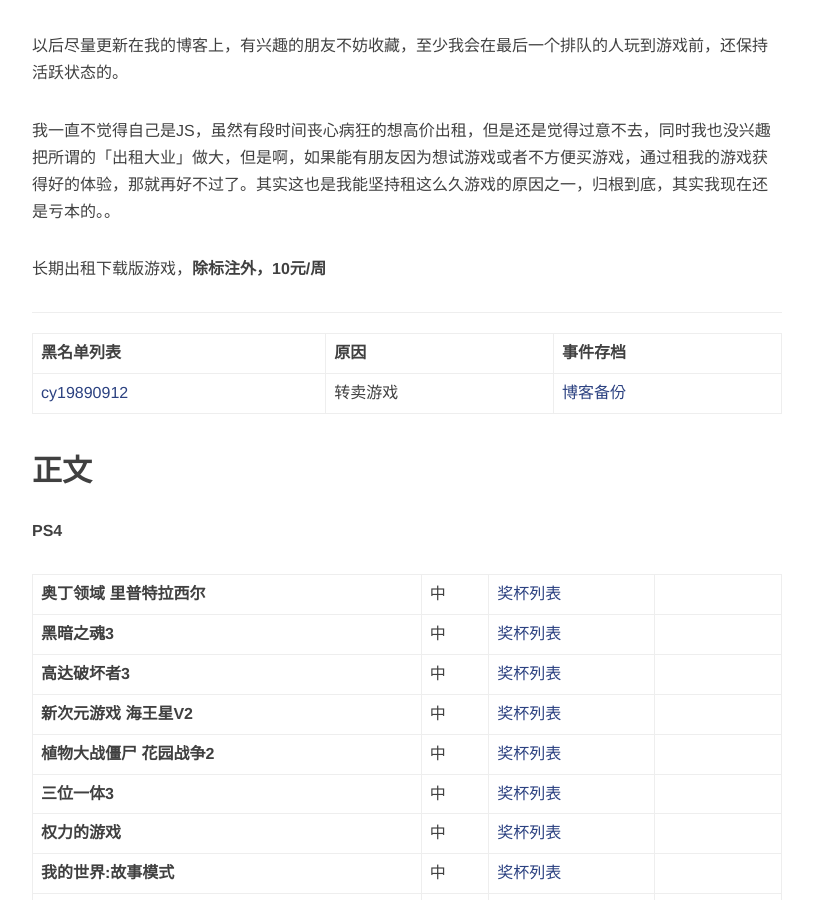
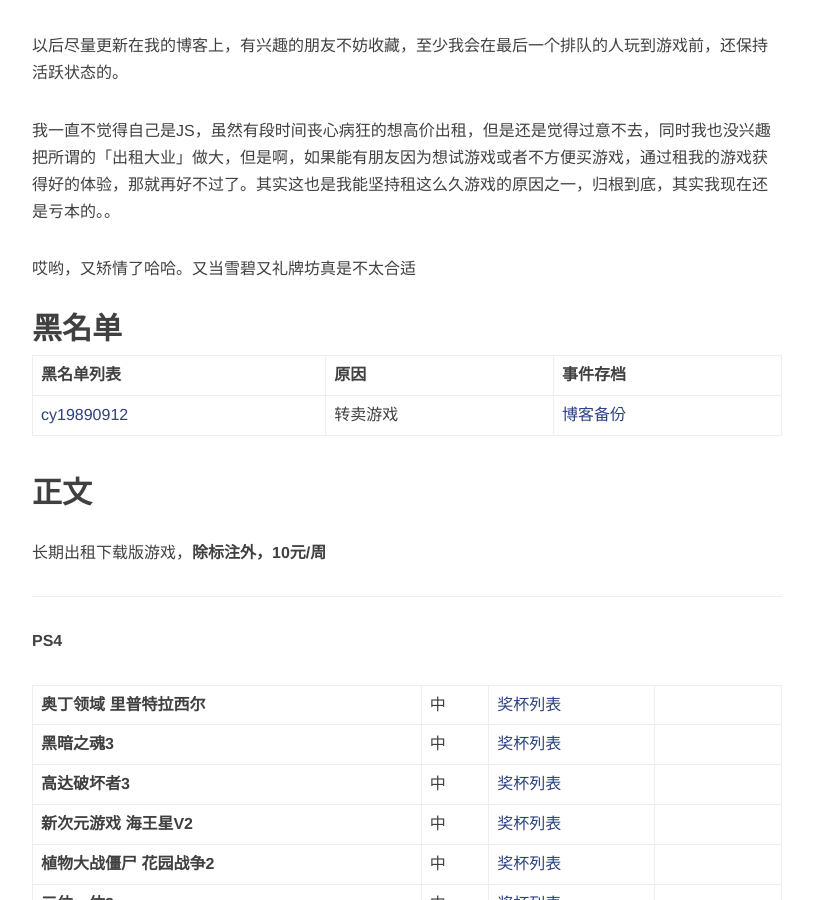
Before and after one commit to junyahuang/junyahuang.github.io, a Jekyll site: the page built from _posts/2016-05-01-List of Game.md, in a window 1280 px wide and 900 px high, scrolled down 761 px. Shown: the whole window, without its empty margins (233-1046 px from the left). Built offline with Jekyll 4.4.1, drawn with Linux system fonts in a browser that asks for light colours; nearby versions of some CDN libraries; comment, search, counter and statistics services are not loaded.

Commit message:
游戏名单

```diff
--- a/_posts/2016-05-01-List of Game.md
+++ b/_posts/2016-05-01-List of Game.md
@@ -29,9 +29,13 @@
 我一直不觉得自己是JS，虽然有段时间丧心病狂的想高价出租，但是还是觉得过意不去，同时我也没兴趣把所谓的「出租大业」做大，但是啊，如果能有朋友因为想试游戏或者不方便买游戏，通过租我的游戏获得好的体验，那就再好不过了。其实这也是我能坚持租这么久游戏的原因之一，归根到底，其实我现在还是亏本的。。
 
 
-长期出租下载版游戏，**除标注外，10元/周**
+哎哟，又矫情了哈哈。又当雪碧又礼牌坊真是不太合适
 
-- - -
+
+
+
+
+## 黑名单
 
 黑名单列表|原因|事件存档
 ----|----|----
@@ -58,8 +65,7 @@
 |**杀手: GO**|英|[奖杯列表](http://d7vg.com/psngame/10328)|
 |**命运石之门0**|日|[奖杯列表](http://d7vg.com/psngame/9217)|
 
-
-
+---
 
 **PS3**
 
```
Also changed, not shown: other parts of _posts/2016-05-01-List of Game.md (+3 -0 lines).
